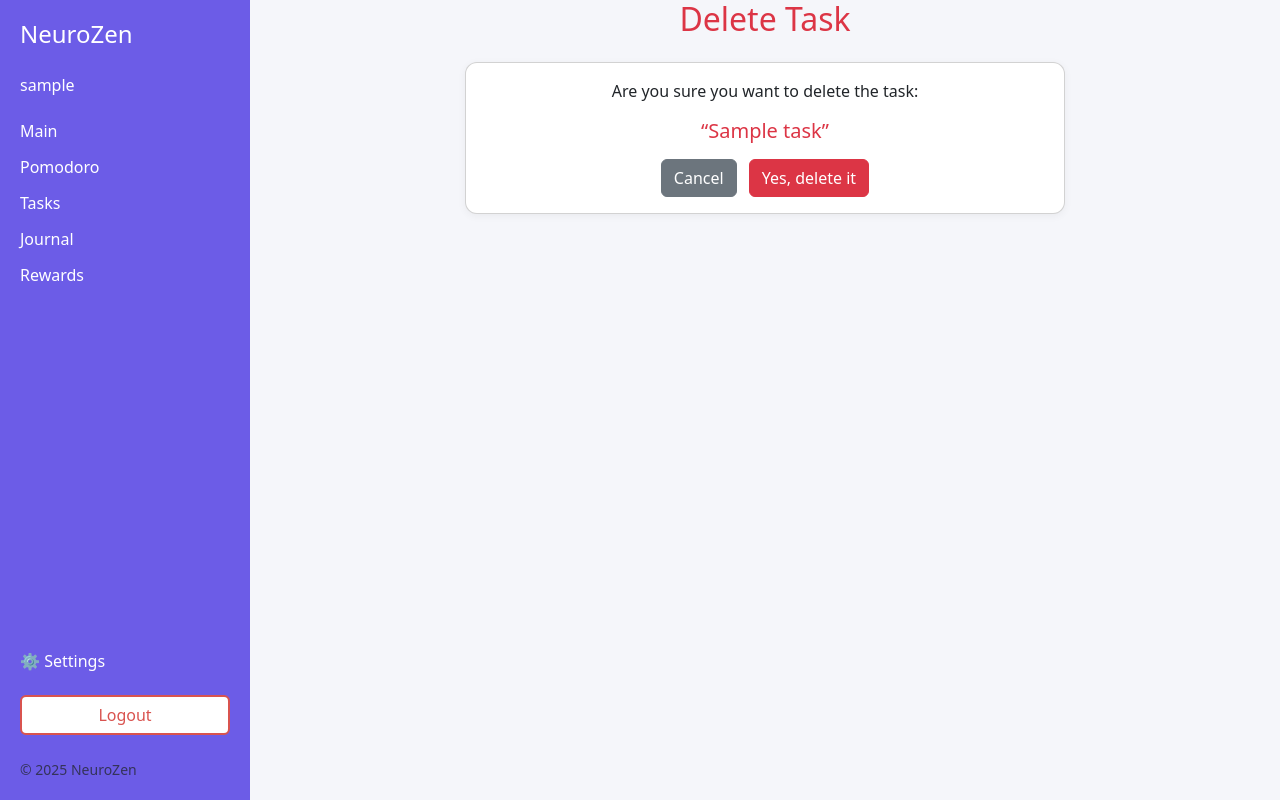
After one commit to nattkacz/NeuroZen, a Django app: page /tasks/1/delete/ in a window 1280 px wide. The commit adds this page. Run offline with Django 5.2, Linux system fonts and the light colour scheme; a user stored in the database is signed in; tables that the repository leaves empty hold one stand-in row (values such as "Sample post"); some libraries are stand-ins or nearby versions.

Commit message:
Add edit/delete views for Task with confimation template and urls

```diff
--- /dev/null
+++ b/core/templates/core/task_confirm_delete.html
@@ -0,0 +1,21 @@
+{% extends 'base_dashboard.html' %}
+{% block title %}Delete Task - NeuroZen{% endblock %}
+
+{% block content %}
+<div class="container-fluid px-4">
+  <h2 class="mb-4 text-center text-danger"> Delete Task</h2>
+
+  <div class="card mx-auto" style="max-width: 600px;">
+    <div class="card-body text-center">
+      <p>Are you sure you want to delete the task:</p>
+      <h5 class="text-danger mb-3">“{{ task.title }}”</h5>
+
+      <form method="post">
+        {% csrf_token %}
+        <a href="{% url 'task_list' %}" class="btn btn-secondary me-2">Cancel</a>
+        <button type="submit" class="btn btn-danger">Yes, delete it</button>
+      </form>
+    </div>
+  </div>
+</div>
+{% endblock %}
--- a/core/templates/core/task_list.html
+++ b/core/templates/core/task_list.html
@@ -22,8 +22,8 @@
                 <strong>Priority:</strong> {{ task.priority }}{% if task.category %} • <strong>Category:</strong> {{ task.category }}{% endif %}
               </p>
               <div class="d-flex justify-content-between">
-                <a href="" class="btn btn-sm btn-outline-primary">Edit</a>
-                <a href="" class="btn btn-sm btn-outline-danger">Delete</a>
+                <a href="{% url 'task_edit' task.pk %}" class="btn btn-sm btn-outline-primary">Edit</a>
+                <a href="{% url 'task_delete' task.pk %}" class="btn btn-sm btn-outline-danger">Delete</a>
               </div>
             </div>
           </div>
--- a/core/views.py
+++ b/core/views.py
@@ -1,4 +1,4 @@
-from django.shortcuts import render, redirect
+from django.shortcuts import render, redirect, get_object_or_404
 from django.contrib.auth.forms import AuthenticationForm
 from django.contrib.auth import login, logout
 from django.contrib.auth.decorators import login_required
@@ -107,3 +107,35 @@ def task_create(request):
         'form': form,
     }
     return render(request, 'core/task_form.html', context)
+
+
+@login_required
+def task_edit(request, pk):
+    task = get_object_or_404(Task, pk=pk, user=request.user)
+
+    if request.method == 'POST':
+        form = TaskForm(request.POST, instance=task, user=request.user)
+        if form.is_valid():
+            form.save()
+            return redirect('task_list')
+    else:
+        form = TaskForm(instance=task, user=request.user)
+
+    context = {
+        'form': form,
+        'task': task,
+    }
+    return render(request, 'core/task_form.html', context)
+
+@login_required
+def task_delete(request, pk):
+    task = get_object_or_404(Task, pk=pk, user=request.user)
+
+    if request.method == 'POST':
+        task.delete()
+        return redirect('task_list')
+
+    context = {
+        'task': task,
+    }
+    return render(request, 'core/task_confirm_delete.html', context)
--- a/neurozen_app/urls.py
+++ b/neurozen_app/urls.py
@@ -14,4 +14,6 @@ urlpatterns = [
     path('logout/', views.logout_view, name='logout'),
     path('tasks/', views.task_list, name='task_list'),
     path('tasks/create/', views.task_create, name='task_create'),
+    path('tasks/<int:pk>/edit/', views.task_edit, name='task_edit'),
+    path('tasks/<int:pk>/delete/', views.task_delete, name='task_delete'),
 ]
```
